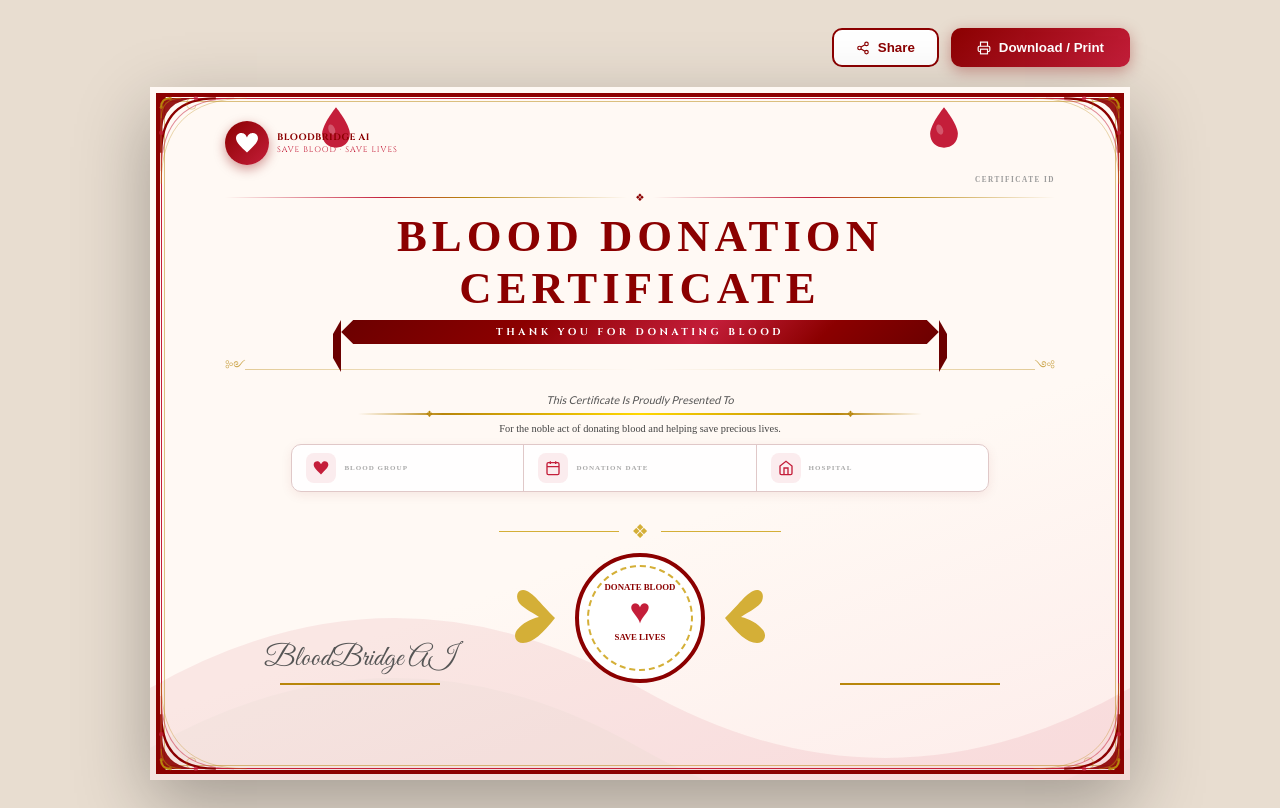
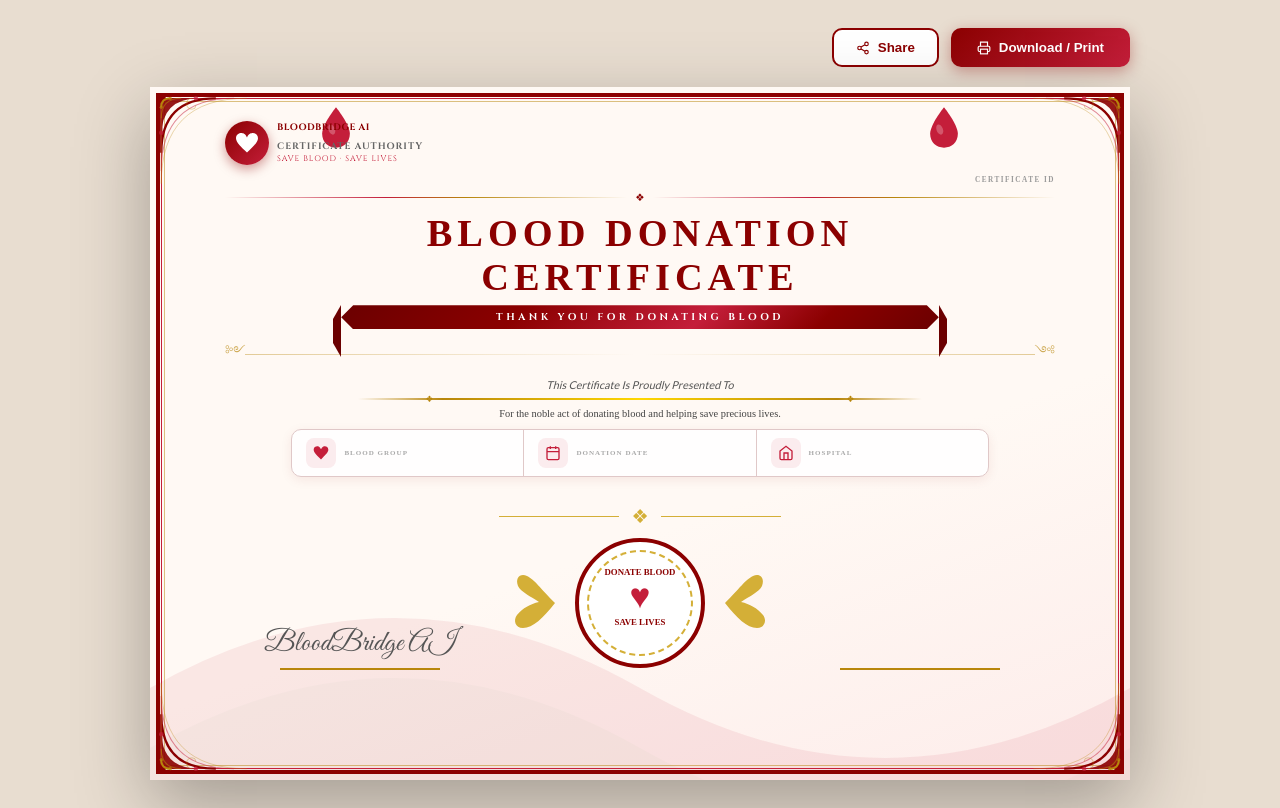
Before and after one commit to Sohail123-spec/bloodbridge-ai, a Flask app: template templates/certificate.html in a window 1280 px wide. Run offline with Flask 3, Linux system fonts and the light colour scheme; the template is opened without the code that fills it, so the values that code supplies are empty; some libraries are stand-ins or nearby versions.

Commit message:
Certificate Updated

```diff
--- a/templates/certificate.html
+++ b/templates/certificate.html
@@ -77,7 +77,7 @@ body{background:#e8ddd0;min-height:100vh;display:flex;flex-direction:column;alig
 /* TITLE */
 .cert-title{
   font-family:'Cinzel',serif;
-  font-size:clamp(1.8rem,3.8vw,2.8rem);
+  font-size:clamp(1.5rem,3vw,2.4rem);
   font-weight:900;color:#8B0000;
   text-align:center;letter-spacing:5px;
   line-height:1.15;margin:1px 0;
@@ -109,7 +109,7 @@ body{background:#e8ddd0;min-height:100vh;display:flex;flex-direction:column;alig
 /* NAME */
 .donor-name{
   font-family:'Great Vibes',cursive;
-  font-size:clamp(2.6rem,5vw,4.2rem);
+  font-size:clamp(2.9rem,5.4vw,4.6rem);
   color:#8B0000;line-height:1;
   text-shadow:1px 2px 6px rgba(139,0,0,.2);
   margin:2px 0;
@@ -260,7 +260,7 @@ body,.cert-title,.subtitle,.recognition-text{font-family:'Times New Roman',serif
         <div class="logo-icon">
           <svg viewBox="0 0 24 24" fill="white"><path d="M12 21.593c-5.63-5.539-11-10.297-11-14.402 0-3.791 3.068-5.191 5.281-5.191 1.312 0 4.151.501 5.719 4.457 1.59-3.968 4.464-4.447 5.726-4.447 2.54 0 5.274 1.621 5.274 5.181 0 4.069-5.136 8.625-11 14.402z"/></svg>
         </div>
-        <div class="logo-text">BloodBridge AI<span>Save Blood · Save Lives</span></div>
+        <div class="logo-text">BloodBridge AI<div style='font-size:.58rem;color:#666;margin-top:6px;letter-spacing:1px;text-transform:uppercase'>Certificate Authority</div><span>Save Blood · Save Lives</span></div>
       </div>
       <div class="qr-block">
         <div id="qrcode"></div>
```
